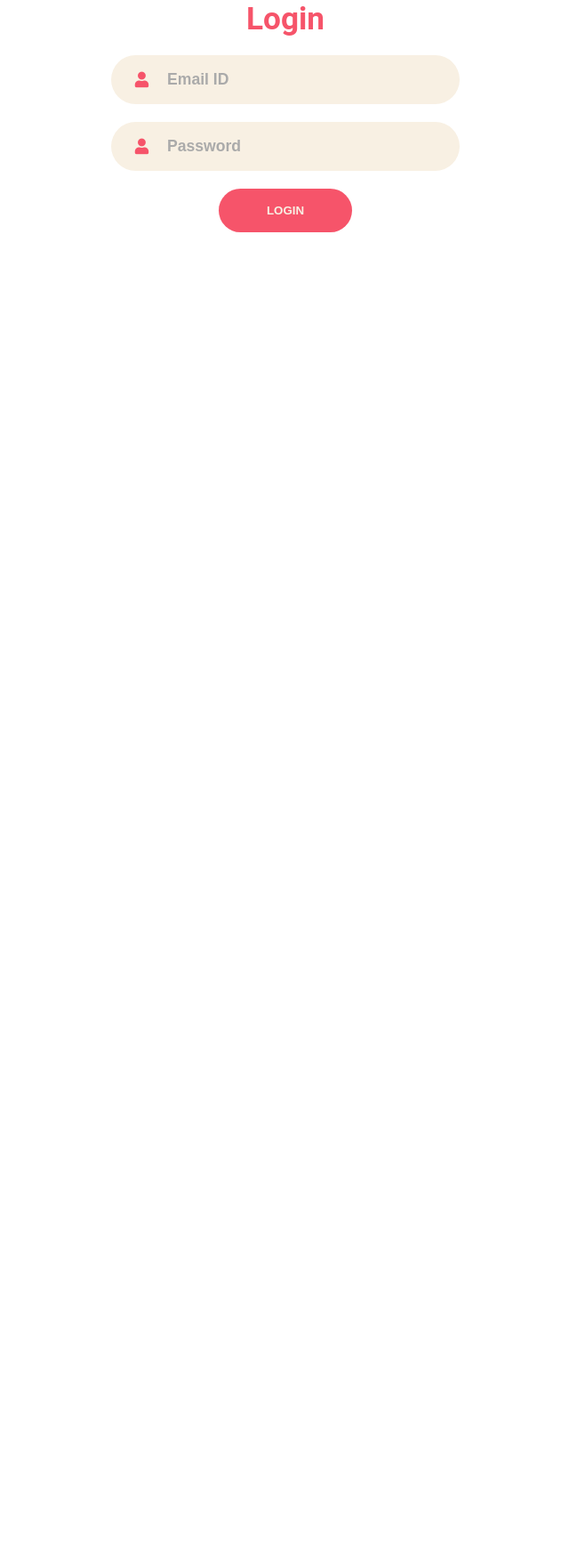
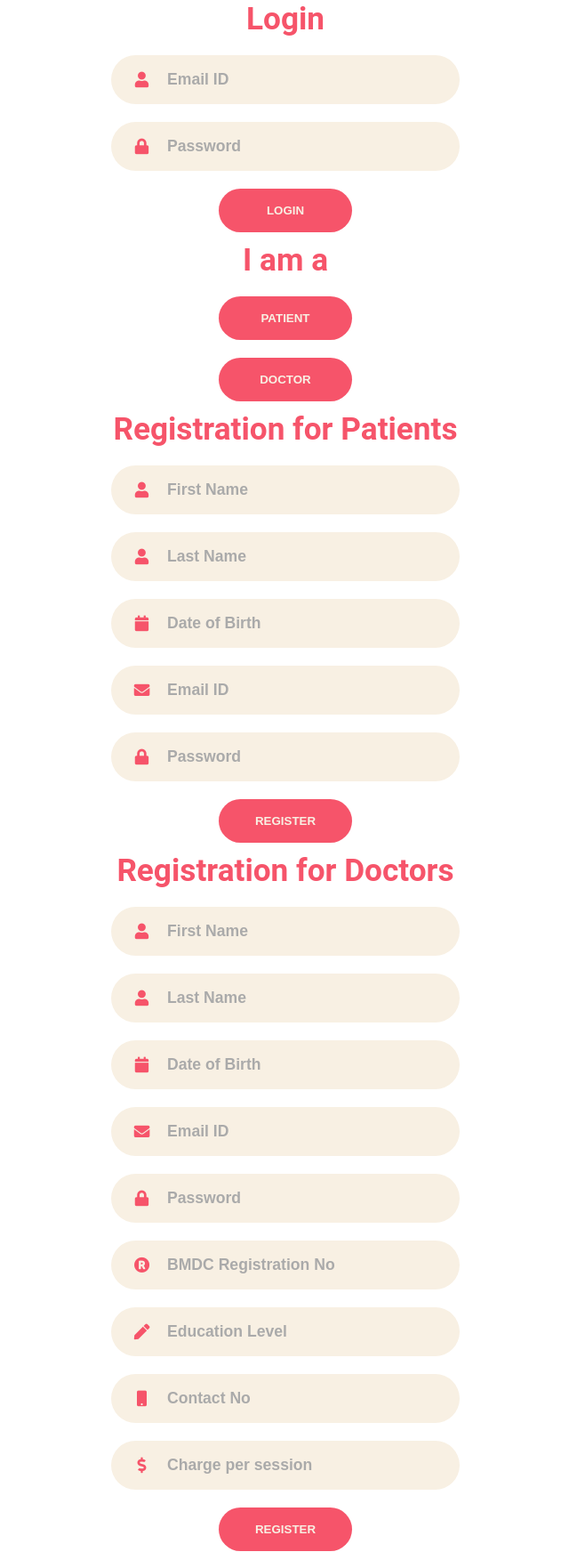
Before and after one commit to fariakanak/cse299_telemedicine, a PHP site: page / in a window 1280 px wide. Shown: the whole page at 89% size, without its empty margins (319-959 px from the left). Before the commit the page ends 261 px from the top, so only its background shows below. Run offline with PHP 8.4, Linux system fonts and the light colour scheme; some libraries are stand-ins or nearby versions.

Commit message:
Register and Login Forms 2

```diff
--- a/Register and Login Forms/index.html
+++ b/Register and Login Forms/index.html
@@ -21,11 +21,84 @@
             <input type="text" placeholder="Email ID">
           </div>
           <div class="input-field">
-            <i class="fas fa-user"></i>
+            <i class="fas fa-lock"></i>
             <input type="password" placeholder="Password">
           </div>
           <input type="submit" value="Login" class="btn solid">
         </form>
+
+        <form action="" class="register-form">
+          <h2 class="title">I am a</h2>
+          <input type="submit" value="Patient" class="btn solid">
+          <input type="submit" value="Doctor" class="btn solid">
+        </form>
+
+        <form action="" class="register-form">
+          <h2 class="title">Registration for Patients</h2>
+          <div class="input-field">
+            <i class="fa fa-user"></i>
+            <input type="text" placeholder="First Name">
+          </div>
+          <div class="input-field">
+            <i class="fa fa-user"></i>
+            <input type="text" placeholder="Last Name">
+          </div>
+          <div class="input-field">
+            <i class="fa fa-calendar"></i>
+            <input type="text" placeholder="Date of Birth">
+          </div>
+          <div class="input-field">
+            <i class="fa fa-envelope"></i>
+            <input type="text" placeholder="Email ID">
+          </div>
+          <div class="input-field">
+            <i class="fas fa-lock"></i>
+            <input type="password" placeholder="Password">
+          </div>
+          <input type="submit" value="Register" class="btn solid">
+        </form>
+
+        <form action="" class="register-form">
+          <h2 class="title">Registration for Doctors</h2>
+          <div class="input-field">
+            <i class="fa fa-user"></i>
+            <input type="text" placeholder="First Name">
+          </div>
+          <div class="input-field">
+            <i class="fa fa-user"></i>
+            <input type="text" placeholder="Last Name">
+          </div>
+          <div class="input-field">
+            <i class="fa fa-calendar"></i>
+            <input type="text" placeholder="Date of Birth">
+          </div>
+          <div class="input-field">
+            <i class="fa fa-envelope"></i>
+            <input type="text" placeholder="Email ID">
+          </div>
+          <div class="input-field">
+            <i class="fas fa-lock"></i>
+            <input type="password" placeholder="Password">
+          </div>
+          <div class="input-field">
+            <i class="fa fa-registered"></i>
+            <input type="number" placeholder="BMDC Registration No">
+          </div>
+          <div class="input-field">
+            <i class="fa fa-pen"></i>
+            <input type="text" placeholder="Education Level">
+          </div>
+          <div class="input-field">
+            <i class="fa fa-mobile"></i>
+            <input type="tel" placeholder="Contact No">
+          </div>
+          <div class="input-field">
+            <i class="fa fa-dollar-sign"></i>
+            <input type="number" max="1000" placeholder="Charge per session">
+          </div>
+          <input type="submit" value="Register" class="btn solid">
+        </form>
+
       </div>
     </div>
     <div class="panels-container"></div>
--- a/Register and Login Forms/style.css
+++ b/Register and Login Forms/style.css
@@ -21,13 +21,13 @@ input{
   overflow: hidden;
 }
 
-.forms-container{
+/*.forms-container{
   position: absolute;
   width: 100%;
   height: 100%;
   top: 0;
   left: 0;
-}
+} */
 
 form{
   display: flex;
```
